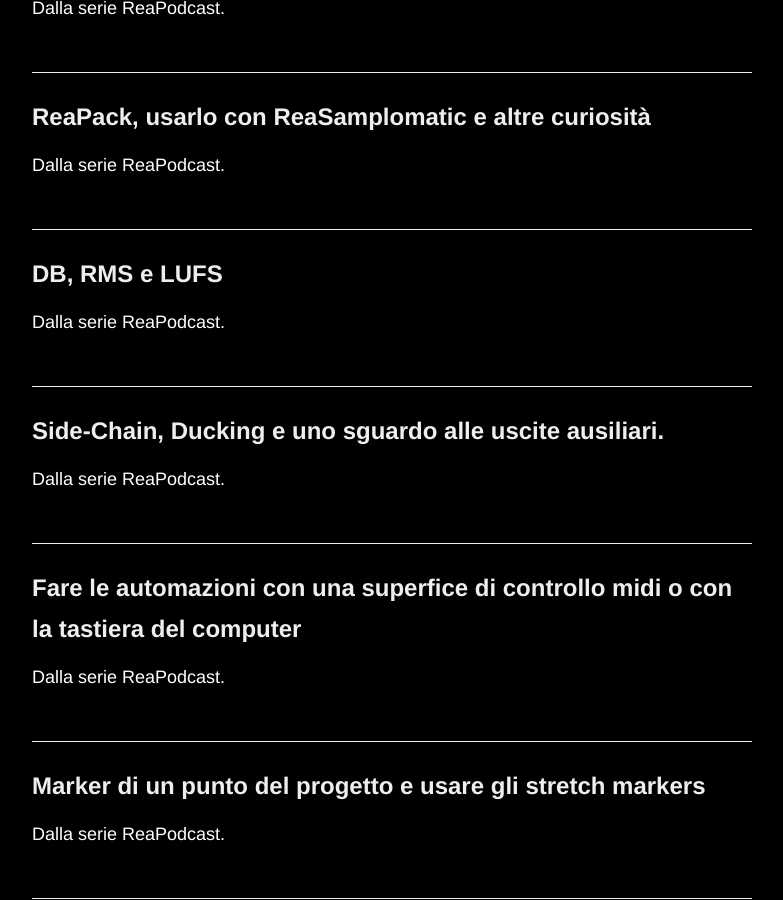
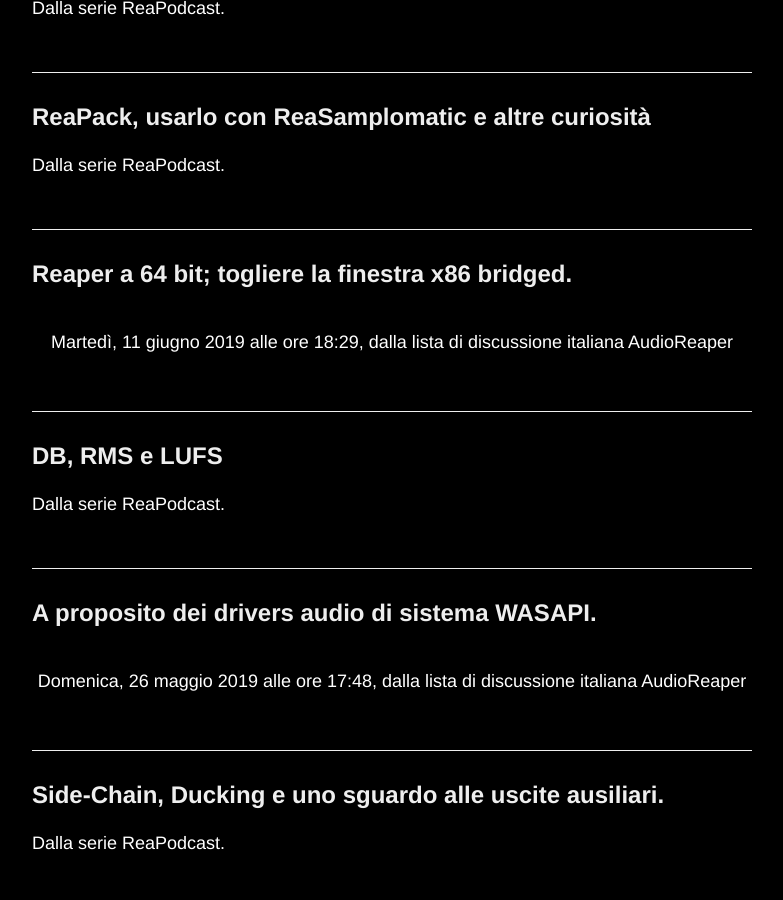
Before and after one commit to rz-it/rz-it.github.io, a Jekyll site: the page built from index.html, in a window 1280 px wide and 900 px high, scrolled down 1192 px. Shown: the whole window, without its empty margins (248-1031 px from the left). Built offline with Jekyll 4.4.1, drawn with Linux system fonts in a browser that asks for light colours; some of the changed lines change nothing that is shown.

Commit message:
added two post and useful links

```diff
--- a/_layouts/default.html
+++ b/_layouts/default.html
@@ -39,6 +39,7 @@
             <a accesskey="4" href="https://reapack.com/" target="_blank">ReaPack</a>
             <a accesskey="5" href="https://groups.io/g/audioreaper" target="_blank">Mail List Audio-Reaper</a>
             <a href="{{ site.baseurl }}/ReaperUserGuide608c" target="_blank">Reaper User Guide</a>
+            <a href="{{ site.baseurl }}/linksUtili.md" target="_blank">Link utili</a>
           </nav>
         </header>
       </div>
--- /dev/null
+++ b/_posts/2019-5-26-wasapi.md
@@ -0,0 +1,56 @@
+---
+title: A proposito dei drivers audio di sistema WASAPI.
+layout: post
+author: Lo-lo78
+---
+ <footer>Domenica, 26 maggio 2019 alle ore 17:48, dalla lista di discussione italiana AudioReaper</footer>
+
+Ciao lista,
+tra le varie discussioni in lista dove si è accennato ai WASAPI e ho approfondito l'argomento.
+
+Ovviamente ho fatto tutte le prove necessarie per essere certo della qualità.
+
+In pratica sono dei driver di sistema, nati su VISTA, molto stabili, a bassissima latenza.
+
+Sono nati per la registrazione ma sono ottimi anche in riproduzione.
+
+[Vi lascio il link per avere gli WASAPI su Foobar](https://www.foobar2000.org/components/view/foo_out_wasapi)
+
+Essendo   di sistema sono spesso di una solidità maggiore rispetto agli ASIO che sono inclusi tra i driver di una scheda audio esterna, quindi, vengono installati, il più delle volte sono performanti, altre meno; dipende dal dispositivo hardware e da come è stato scritto il driver per quest'ultima.
+
+Per quanto riguarda la latenza, gli WASAPI sono equiparabili agli ASIO, dipende sempre dall'hardware della scheda audio.
+
+Se useremo Realtek con gli WASAPI, in modalità esclusiva, la latenza sarà di un tipo, intorno ai 3.0 MS, molto bassa, meno degli ASIO4ALL, che si aggirano intorno ai 10 ms.
+
+dal momento che gli WASAPI vedono tutti i dispositivi audio come i drivers WDM di XP o gli WaveOut, potrete scegliere qualunque scheda audio, come per ASIO4ALL.
+
+Mentre, gli WaveOut sono un'evoluzione degli WDM di XP, hanno una latenza molto maggiore che si aggira intorno ai 46 ms, quindi molto lenti per suonare con il midi.
+
+Se non avete una scheda audio che non supporta ASIO, potrete tranquillamente usarla con gli WASAPI e sarete soddisfatti anche con il midi.
+
+Ho fatto una prova con la TASCAM US-122 MKII, con l'ASIO è poco più lenta che con gli WASAPI, con gli ASIO la TASCAM arriva a 3.5 MS, con gli WASAPI a 3.0 MS, entrambi in modalità esclusiva, anche perché gli ASIO vanno solo in questa modalità.
+
+Non è sempre scontato che gli ASIO siano più veloci dei WASAPI, dipende dal driver del dispositivo hardware.
+
+Perché li metto a confronto?
+
+Semplicemente perché sono entrambi protocolli esclusivi e non multicanale, certo gli WASAPI possono essere multicanale ma sono meno performanti, e sono dedicati all'audio; gli WASAPI, vengono comparati con gli ASIO, però hanno il vantaggio di essere di sistema, quindi solidità assicurata, i secondi sono installati e non sempre danno il massimo, dipende dal produttore del dispositivo.
+
+C'è chi afferma che gli WASAPI sono gli ASIO della Microsoft, sono d'accordo, vista la velocità con cui è possibile lavorarci.
+
+Di default Reaper mette gli WASAPI in modalità condivisa; vuol dire che la sintesi vocale, se usate la Realtek, non svanirà nel nulla.
+Se al contrario li metterete in modalità esclusiva, la sintesi vocale non verrà più riprodotta e sarete costretti a spostarla in un altro dispositivo audio, proprio come per gli ASIO.
+
+Il vantaggio dei WASAPI rispetto agli ASIO è che sono utilizzabili in ambiti misti, per dirne una, gli ASIO non sono mai in modalità condivisa, sono solo in modalità esclusiva.
+
+Gli WASAPI, in modalità condivisa, hanno comunque una latenza bassissima, 3.5 MS con la Realtek.
+
+Per essere un driver di sistema della Microsoft, visto come siamo stati abituati in passato, sono un'assoluta novità qualitativa inaspettata: in pratica sono un salto quantico rispetto agli WDM, agli DirectSound e agli WaveOut.
+
+Non è uno scherzo che gli WASAPI sono paragonabili agli ASIO!
+
+Lasciamo perdere i commenti sui DirectSound, hanno una latenza altissima, inutilizzabili per suonare, figuriamoci con il midi.
+
+Saluti reaperiani!
+
+---
--- /dev/null
+++ b/_posts/2019-6-11-x86-bridged.md
@@ -0,0 +1,41 @@
+---
+title: Reaper a 64 bit; togliere la finestra x86 bridged.
+layout: post
+author: Lo-lo78
+---
+ <footer>Martedì, 11 giugno 2019 alle ore 18:29, dalla lista di discussione italiana AudioReaper</footer>
+
+Ciao lista,
+
+avete presente la fastidiosissima finestra che appare dopo aver caricato un VST a 32 bit?
+
+Fastidiosa anche quando abbiamo la catena dei VST nell'elenco un po misti, tipo, quando scorri con le frecce da un VST a 64 bit ad un VST a 32 bit, con la conseguente apertura della finestra (x86 bridged).
+
+Ecco, con Reaper è possibile avere l'elenco della catena degli effetti caricati pulita, è molto più comoda da gestire, di sicuro, senza intoppi!
+
+1. Creiamo una traccia CTRL+alt+T e la selezioniamo;
+2.  Premiamo il tasto F, ovviamente non ci saranno VST caricati, quindi si aprirà la finestra di ricerca;
+3. Premiamo freccia giù" e si aprirà l'elenco con tutti i VST che avete;
+4. Premiamo   CTRL+A per  selezionare tutte le voci;
+5. Premiamo il tasto APPLICAZIONI e cercate la voce: 'Run as';
+6. Dal sottomenu scegliamo la voce: 'Embed bridged UI (may not work with all plugins, less crash-resilient)'.
+
+A questo punto il gioco è fatto!
+Da questo momento in poi avrete i VST a 32 bit che si comporteranno come quelli a 64 bit.
+
+Ora l'elenco della catena dei VST caricati sarà pulita, priva di interferenze inutili.
+
+>N.B.
+Segnala che non funzia con tutti i VST, comunque è possibile anche selezionarne uno o più e fare questa operazione.
+Sono rari i VST a 32 bit che non vanno in questa modalità, non c'è problema!
+E' più Reaper che mette le mani avanti!
+
+Se il VST dovesse dare problemi, basta cercarlo nel campo di ricerca, selezionarlo e rifare l'operazione e disattivare:
+
+Embed bridged UI (may not work with all plugins, less crash-resilient).
+
+Di conseguenza, solo questo eventuale VST a 32 bit si aprirà come prevede Reaper di default, con la finestra x86 bridged.
+
+Saluti reaperiani!
+
+---
--- /dev/null
+++ b/linksUtili.md
@@ -0,0 +1,76 @@
+### Links utili per Reaper ###
+
+[Sito di Reaper](https://www.reaper.fm/)
+
+[Sito delle versioni beta di Reaper](https://landoleet.org/)
+
+[OSARA snapshots.](https://osara.reaperaccessibility.com/snapshots/) E' un  necessario componente aggiuntivo, sia per Windows che per Mac, che  rende accessibile Reaper con tutti gli screen reader.
+
+[SWS/S&M EXTENSION](http://www.sws-extension.org/) è un insieme di funzioni che si integrano perfettamente in REAPER.
+Si tratta di una collaborazione e di un progetto open source.
+
+[ReaPack](https://reapack.com/) è un gestore di pacchetti per REAPER. Serve a mantenere aggiornato le risorse di Reaper, compreso il ReaScripts, JS effetti, estensioni, temi, language pack, modelli di interfacce web e di più.
+
+[FFmpeg](https://ffmpeg.org) è una soluzione completa e multipiattaforma per registrare, convertire e riprodurre in streaming audio e video. Molto utile con Reaper per renderizzare  video con l'audio.
+
+### Youtube e Podcast ###
+
+[Guida Reaper for Windows](https://www.youtube.com/playlist?list=PL2JDtnJZcIfy5suHOc5ITP6bPKDcygOf0) per non vedenti con screen reader - di Stefano Scala.
+
+[Reaperiani - Youtube](https://www.youtube.com/user/MYSTERYITALIANMAN/videos)
+
+[Tevio VST - Youtube](https://www.youtube.com/user/TevioPedals/videos)
+
+[Accessibility Days 2020 - Track 4. Miting su Reaper e derivati](https://www.youtube.com/watch?v=DtEvBprOBFs)
+
+[Accessibility Days 2019 - conferenza su Reaper e l'editinbg](https://www.youtube.com/watch?v=R7Oyuoekd3Q)
+
+[Il giro del sintetizzatore in ottanta giorni di Enrico Cosimi](https://www.youtube.com/playlist?list=PL0870827AA8B48185) Un'ottima playlist di 80 video che spiega con chiarezza tutte le forme di sintesi, dalla sottrattiva all’additiva, granulare ed etc.
+
+### Mailing list di Reaper ###
+
+*	Audio-Reaper lista italiana:[https://groups.io/g/audioreaper](https://groups.io/g/audioreaper)
+*	Per iscriversi alla lista  Audio - Reaper:[audioreaper+subscribe@groups.io](audioreaper+subscribe@groups.io)
+*	per inviare un messaggio alla lista Audio - Reaper:[audioreaper@groups.io](audioreaper@groups.io)
+
+---
+
+*	[RWP reaper MailList](https://groups.io/g/rwp)
+*	Per iscriversi: [rwp+subscribe@groups.io](rwp+subscribe@groups.io)
+*	Per inviare messaggi: <rwp@groups.io>
+
+### Feed RSS ###
+
+[Feed della lista italiana di Reaper](https://groups.io/g/audioreaper/rss)
+
+[Feed della mailList RWP](https://groups.io/g/rwp/rss)
+
+[Cockos-REAPER General Discussion Forum](https://forum.cockos.com/external.php?type=RSS2&forumids=19)
+
+[Cockos-ReaScript, JSFX, REAPER Plug-in Extensions, Developer Forum](https://forum.cockos.com/external.php?type=RSS2&forumids=3)
+
+[Cockos-REAPER Feature Requests](https://forum.cockos.com/external.php?type=RSS2&forumids=23)
+
+[Cockos-REAPER Bug Reports](https://forum.cockos.com/external.php?type=RSS2&forumids=22)
+
+[Feed di OSARA](https://github.com/jcsteh/osara/commits/master.atom)
+
+### Github ###
+
+[Github di OSARA](https://github.com/jcsteh/osara.git)
+
+[OSARA-readme](https://github.com/jcsteh/osara/blob/master/readme.md)
+
+[sws sourceCode](https://github.com/reaper-oss/sws)
+
+[eiz/SynchronousAudioRouter: ](https://github.com/eiz/SynchronousAudioRouter) Low latency application audio routing for Windows - Mozilla Firefox.
+
+### Link vari ###
+
+[reaper dropbox sharedFolder](https://tiny.cc/ReaperDropbox)
+
+### Programmi utili ###
+
+[sito di Foobar](https://www.foobar2000.org)
+
+[Pazera-Software, Convertitori audio e video gratuiti, utilità di sistema e altri programmi gratuiti](https://www.pazera-software.com)
```
